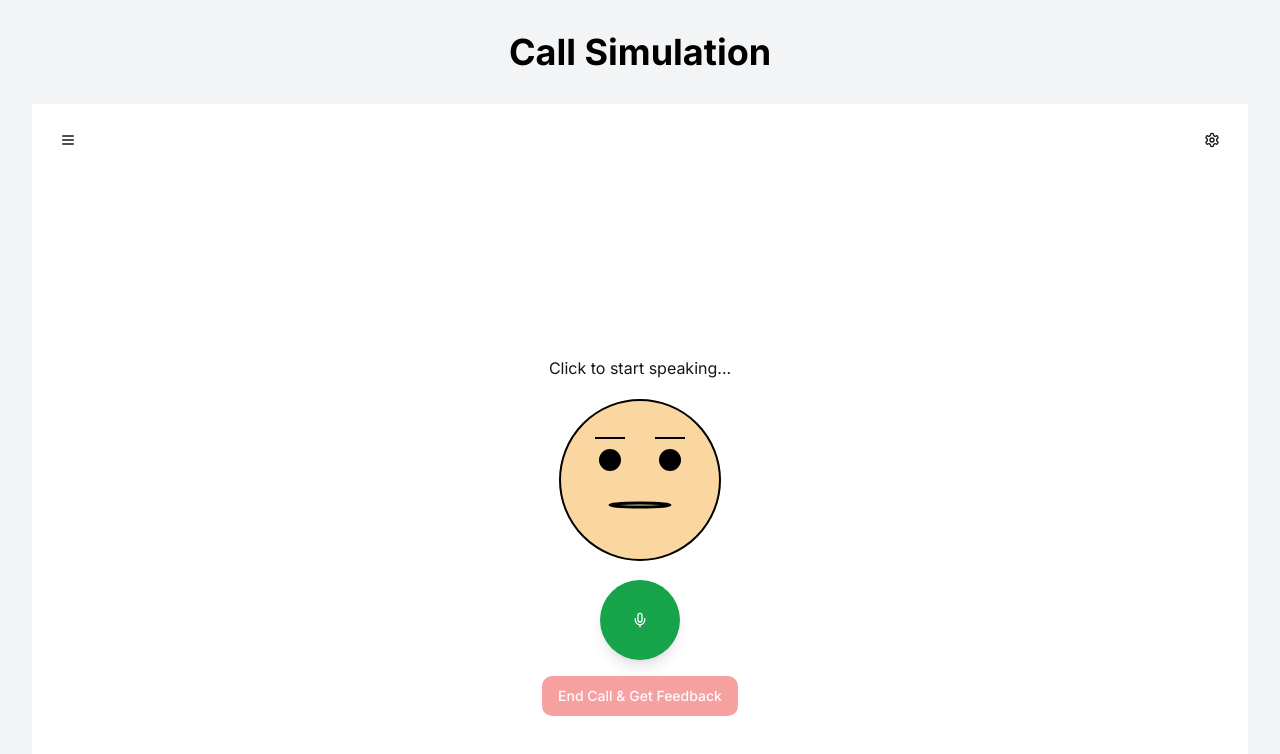
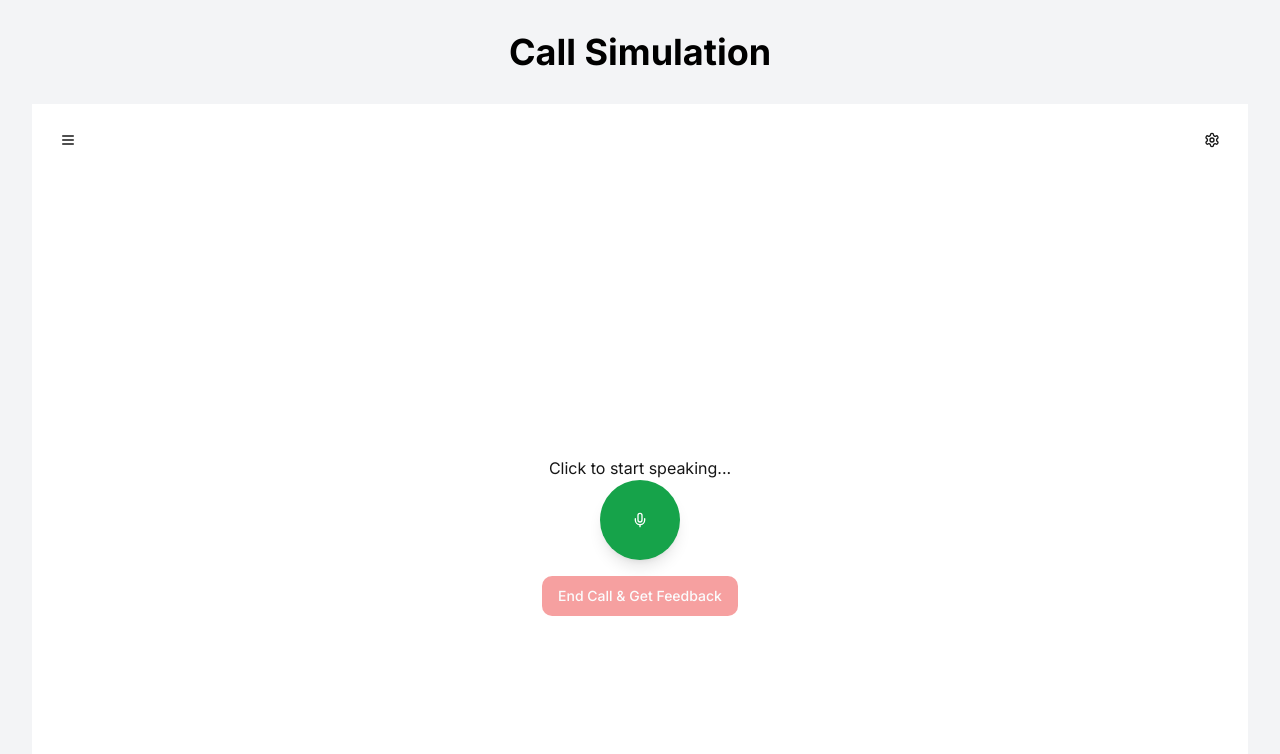
Before and after one commit to jasonachkar/PERSUADE, a Next.js app in the folder persuade/: page /simulation in a window 1280 px wide. Shown: the top 754 px of the page. Built offline with nearby package versions, Linux system fonts and the light colour scheme.

Commit message:
removing robot face

```diff
--- a/persuade/components/SimulationInterface.tsx
+++ b/persuade/components/SimulationInterface.tsx
@@ -19,7 +19,7 @@ import {
 } from "@/components/ui/select";
 import { Label } from "@/components/ui/label";
 import { useRouter } from "next/navigation";
-import RobotFace, { RobotFaceProps } from "@/components/RobotFace";
+
 
 export default function SimulationInterface() {
   const [isCallActive, setIsCallActive] = useState(false);
@@ -59,20 +59,7 @@ export default function SimulationInterface() {
     };
   }, []);
 
-  // Update the getRobotFaceEmotion function with proper typing
-  const getRobotFaceEmotion = (emotion: string): RobotFaceProps["emotion"] => {
-    const lowerEmotion = emotion.toLowerCase();
-    switch (lowerEmotion) {
-      case "non-caring": return "neutral";
-      case "confused": return "sad";
-      case "happy": return "happy";
-      case "angry": return "angry";
-      case "neutral": return "neutral";
-      case "listening": return "listening";
-      case "talking": return "talking";
-      default: return "neutral"; // Fallback to neutral
-    }
-  };
+
 
 
   const startVoiceSession = async () => {
@@ -99,10 +86,7 @@ export default function SimulationInterface() {
         }
       };
       // Then update the RobotFace component usage:
-      <RobotFace
-        audioEl={audioEl.current}
-        emotion={getRobotFaceEmotion(customerEmotion)}
-      />
+
       // Capture microphone input
       const mediaStream = await navigator.mediaDevices.getUserMedia({ audio: true });
       mediaStream.getTracks().forEach((track) => peerConnection.current?.addTrack(track, mediaStream));
@@ -243,10 +227,7 @@ export default function SimulationInterface() {
 
       <main className="flex flex-col items-center justify-center h-[calc(100vh-80px)]">
         <p>{status}</p>
-        <RobotFace
-          audioEl={audioEl.current}
-          emotion={getRobotFaceEmotion(customerEmotion)}
-        />
+
         <Button
           onClick={isCallActive ? handleEndCall : startVoiceSession}
           className={`w-20 h-20 rounded-full ${isCallActive ? "bg-red-600" : "bg-green-600"
--- a/persuade/package.json
+++ b/persuade/package.json
@@ -19,6 +19,7 @@
     "ai": "^4.1.16",
     "class-variance-authority": "^0.7.1",
     "clsx": "^2.1.1",
+    "framer-motion": "^12.5.0",
     "lucide-react": "^0.474.0",
     "nanoid": "^5.0.9",
     "next": "14.2.16",
```
Also changed, not shown: 1 other file (tests, documents, lock files or other folders).
